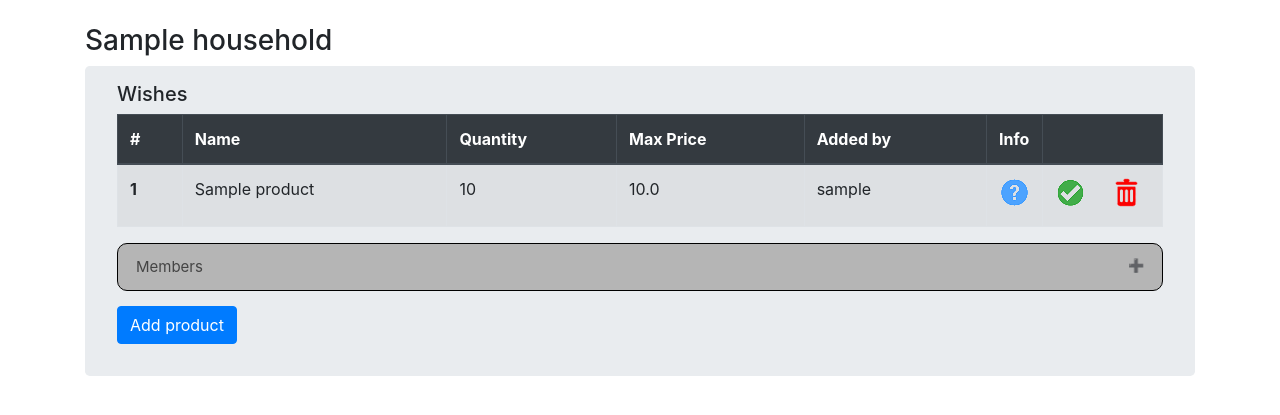
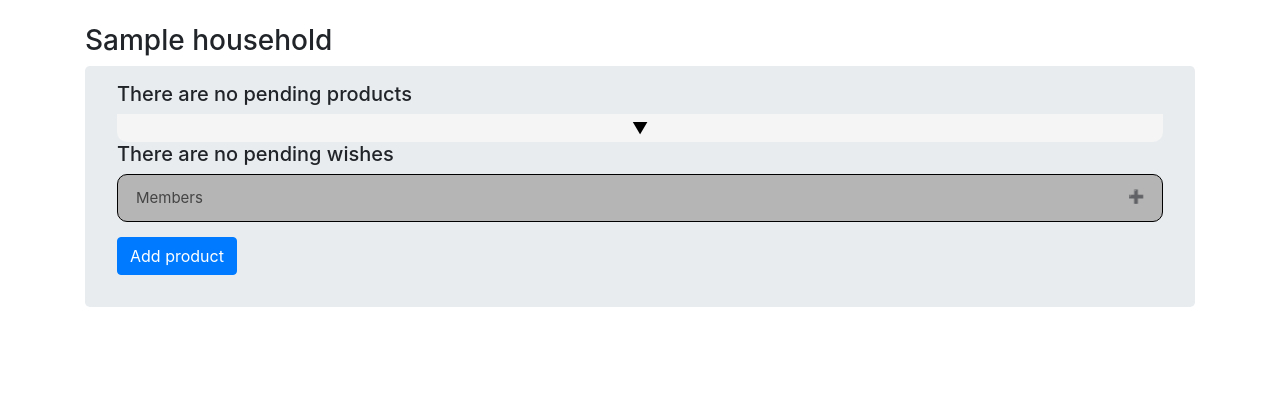
Before and after one commit to Seqrous/ThingsWeNeedRedefined, a Django app: page /main/ in a window 1280 px wide. Shown: the part 56-471 px from the top of the page. Run offline with Django 3.2, Linux system fonts and the light colour scheme; a user stored in the database is signed in; tables that the repository leaves empty hold one stand-in row (values such as "Sample post"); some libraries are stand-ins or nearby versions.

Commit message:
Added household products filter and refined index with it

```diff
--- a/ThingsWeNeed/shopping_app/templates/shopping_app/index.html
+++ b/ThingsWeNeed/shopping_app/templates/shopping_app/index.html
@@ -11,13 +11,12 @@
             {% for household in household_list %}
                 <h3>{{ household.name }}</h3>
                 <div class='jumbotron household-jumbotron'>
+                    <!-- Check if there are any items -->
                     {% if household.products.all %}
-                        <!-- Group by product/wish -->
-                        {% regroup household.products.all|dictsort:"is_wish" by is_wish as product_wish_list %}
-                        {% for entry_is_wish in product_wish_list|dictsort:"grouper" %}
-                            {% if not entry_is_wish.grouper %}
+
+                        <!-- PENDING PRODUCTS -->
+                        {% if household.products.all|products:"pending"|length > 0 %}
                             <h5>Household products</h5>
-                                <!-- table with product -->
                             <table id="household-products-{{ household.slug }}" class="table table-bordered table-striped">
                                 <thead id='household-products-thead-{{ household.slug }}' class="thead-dark">
                                     <tr>
@@ -31,8 +30,7 @@
                                     </tr>
                                 </thead>
                                 <tbody>
-                                        {% for product in entry_is_wish.list|reverse %}
-                                            {% if not product.is_wish %}
+                                {% for product in household.products.all|products:"pending" %}
                                     <tr>
                                         <th scope="row">{{ forloop.counter }}</th>
                                         <td>{{ product.name }}</td>
@@ -58,16 +56,16 @@
                                             </form>
                                         </td>
                                     </tr>
-                                            {% endif %}
                                 {% endfor %}
                                 </tbody>
                             </table>
-
-                                <!-- Product history -->
-
+                        {% else %}
+                            <h5>There are no pending products</h5>
+                        {% endif %}
+                        <!-- BOUGHT PRODUCTS / HISTORY  -->
                         <div class='product-history-content'>
                             <h5>Product history</h5>
-
+                            {% if household.products.all|products:"bought"|length > 0 %}
                                 <table id="household-product-history-{{ household.slug }}" class="table table-bordered">
                                     <thead class="thead-dark">
                                         <tr>
@@ -81,8 +79,7 @@
                                         </tr>
                                     </thead>
                                     <tbody>
-                                            {% for product in entry_is_wish.list|reverse %}
-                                                {% if not product.is_wish %}
+                                    {% for product in household.products.all|products:"bought" %}
                                         <tr>
                                             <th scope="row">{{ product.name }}</th>
                                             <td>{{ product.quantity }}</td>
@@ -102,14 +99,17 @@
                                                 {% endif %}
                                             </td>
                                         </tr>
-                                                {% endif %}
                                     {% endfor %}
                                     </tbody>
                                 </table>
+                            {% else %}
+                                <p><strong>No history</strong></p>
+                            {% endif %}
                         </div>
                         <button type='button' class='history-collapsible'>&#9660</button>
 
-                            {% else %}
+                        <!-- WISHES -->
+                        {% if household.products.all|products:"wishes"|length > 0 %}
                             <h5>Wishes</h5>
                             <!-- table with wishes -->
                             <table id="household-wishes-{{ household.slug }}" class="table table-bordered table-striped">
@@ -125,8 +125,7 @@
                                     </tr>
                                 </thead>
                                 <tbody>
-                                        {% for product in entry_is_wish.list|reverse %}
-                                            {% if product.is_wish %}
+                                {% for product in household.products.all|products:"wishes" %}
                                     <tr>
                                         <th scope="row">{{ forloop.counter }}</th>
                                         <td>{{ product.name }}</td>
@@ -152,14 +151,14 @@
                                             </form>
                                         </td>
                                     </tr>
-                                            {% endif %}
                                 {% endfor %}
                                 </tbody>
                             </table>
+                        {% else %}
+                            <h5>There are no pending wishes</h5>
                         {% endif %}
-                        {% endfor %}
                     {% else %}
-                        <h5>No products or wishes here</h5>
+                        <h5>No wishes or products in this household</h5>
                     {% endif %}
 
                     <div id='confirm-purchase-dialog' class='purchase-content'>
--- a/ThingsWeNeed/shopping_app/templatetags/custom_filters.py
+++ b/ThingsWeNeed/shopping_app/templatetags/custom_filters.py
@@ -1,4 +1,5 @@
 from django import template
+from django.utils.safestring import mark_safe
 
 register = template.Library()
 
@@ -6,4 +7,48 @@ def reverse(value):
     value.reverse()
     return value
 
+def products(value, arg):
+    arg = mark_safe(arg)
+    arg = arg.strip()
+
+    if arg=="pending":
+        """
+        Return a collection of products that are
+        not wishes (is_wish==False) and haven't been
+        bought yet (bought_by==None)
+        """
+        products = []
+        for product in list(value):
+            if product.bought_by is None and not product.is_wish:
+                products.append(product)
+
+        return products
+    elif arg=="bought":
+        """
+        Return a collection of products that are
+        not wishes (is_wish==False) and have been
+        bought already (bought_by!=None)
+        """
+        products = []
+        for product in list(value):
+            if not product.bought_by is None and not product.is_wish:
+                products.append(product)
+
+        return products
+    elif arg=="wishes":
+        """
+        Return a collection of products that are
+        wishes (is_wish==True) and haven't been
+        bought yet (bought_by==None)
+        """
+        products = []
+        for product in list(value):
+            if product.bought_by is None and product.is_wish:
+                products.append(product)
+
+        return products
+    else:
+        return None
+
 register.filter('reverse', reverse)
+register.filter('products', products)
```
Lines whose indentation alone changed are shown as unchanged.
